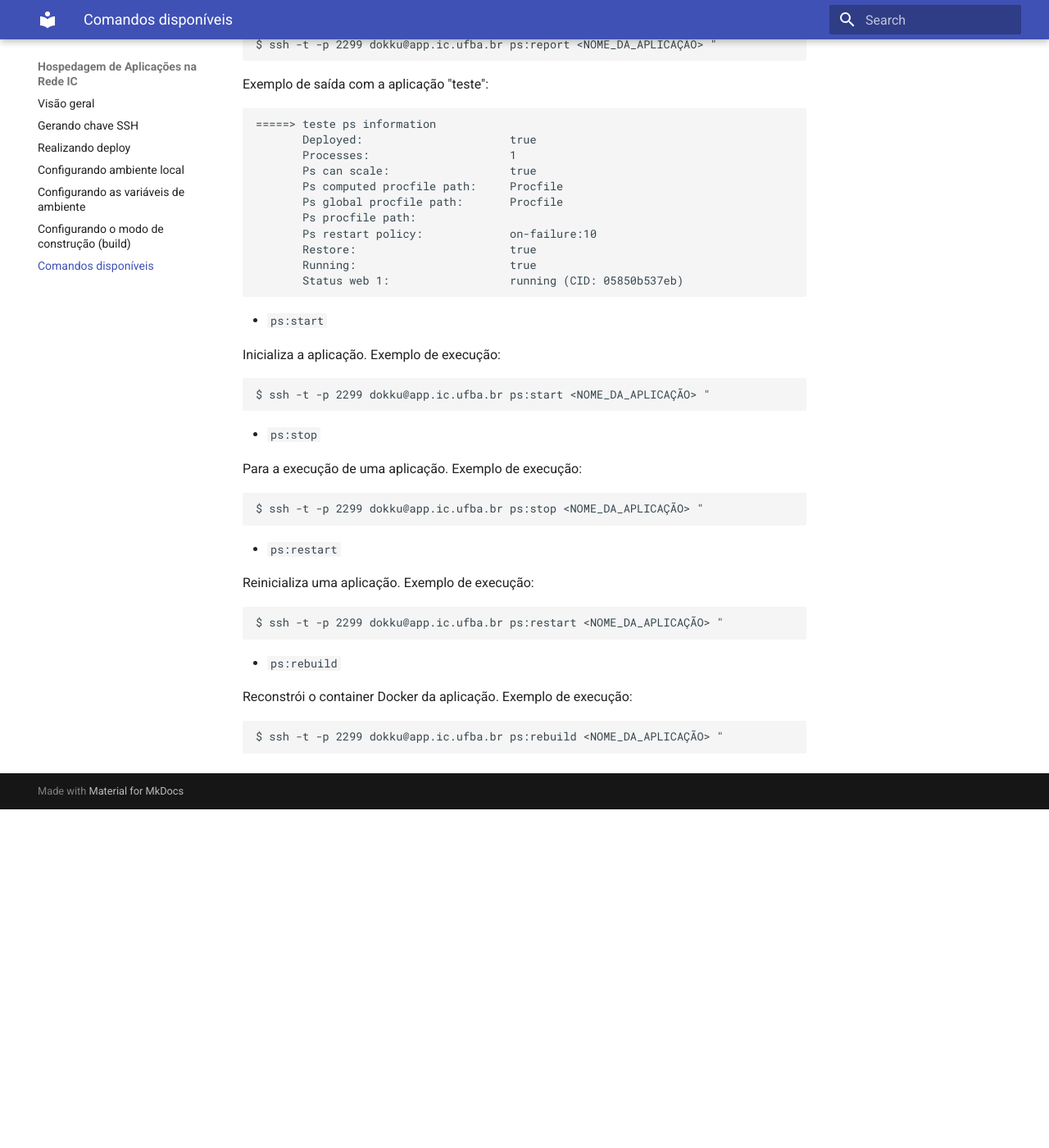
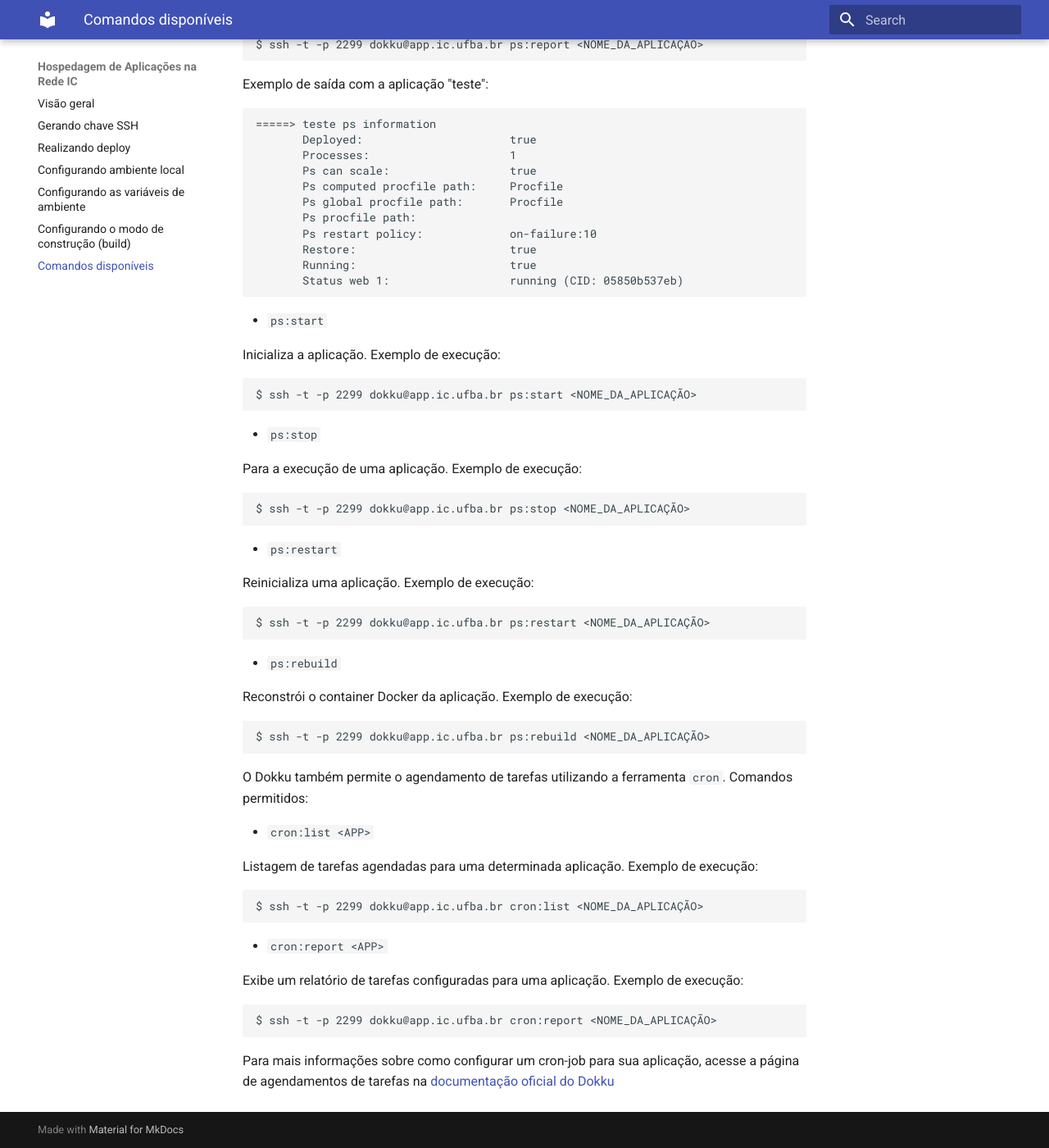
Before and after one commit to graco-ufba/app, an MkDocs documentation site: the page built from docs/comandos-permitidos.md, in a window 1280 px wide and 1400 px high, scrolled down 4551 px. Shown: the whole window at 82% size. Built offline with MkDocs 1.6.1 and Material for MkDocs 9.7.7, drawn with Linux system fonts in a browser that asks for light colours; before the commit the page ends 5538 px from its top, so only the background shows below that; some of the changed text lies outside the part shown.

Commit message:
Update comandos-permitidos.md
Atualização e correções.

````diff
--- a/docs/comandos-permitidos.md
+++ b/docs/comandos-permitidos.md
@@ -160,7 +160,7 @@ $ ssh -t -p 2299 dokku@app.ic.ufba.br config:set <NOME_DA_APLICAÇÃO> VAR1="val
 Exemplo de execução em base64:
 
 ```
-$ ssh -t -p 2299 dokku@app.ic.ufba.br config:set --encoded <NOME_DO_APP> KEY="$(base64 ~/.ssh/id_rsa)"
+$ ssh -t -p 2299 dokku@app.ic.ufba.br config:set --encoded <NOME_DO_APP> KEY="$(base64 ~/.ssh/id_rsa)
 ```
 ## Comandos Docker (containers)
 
@@ -169,14 +169,14 @@ $ ssh -t -p 2299 dokku@app.ic.ufba.br config:set --encoded <NOME_DO_APP> KEY="$(
 Este comando reunirá todos os IDs de container em execução para seu aplicativo e chamará a inspeção do docker, limpando os dados de saída para que possam ser copiados e colados em outro lugar com segurança. Exemplo de execução:
 
 ```
-$ ssh -t -p 2299 dokku@app.ic.ufba.br ps:inspect <NOME_DA_APLICAÇÃO> "
+$ ssh -t -p 2299 dokku@app.ic.ufba.br ps:inspect <NOME_DA_APLICAÇÃO>
 ```
 - `ps:report`
 
 Exibe um relatório de processo para um ou mais aplicativos. Exemplo de execução com a aplicação:
 
 ```
-$ ssh -t -p 2299 dokku@app.ic.ufba.br ps:report <NOME_DA_APLICAÇÃO> "
+$ ssh -t -p 2299 dokku@app.ic.ufba.br ps:report <NOME_DA_APLICAÇÃO>
 ```
 Exemplo de saída com a aplicação "teste":
 
@@ -198,26 +198,43 @@ Exemplo de saída com a aplicação "teste":
 Inicializa a aplicação. Exemplo de execução:
 
 ```
-$ ssh -t -p 2299 dokku@app.ic.ufba.br ps:start <NOME_DA_APLICAÇÃO> "
+$ ssh -t -p 2299 dokku@app.ic.ufba.br ps:start <NOME_DA_APLICAÇÃO>
 ```
 - `ps:stop`
 
 Para a execução de uma aplicação. Exemplo de execução:
 
 ```
-$ ssh -t -p 2299 dokku@app.ic.ufba.br ps:stop <NOME_DA_APLICAÇÃO> "
+$ ssh -t -p 2299 dokku@app.ic.ufba.br ps:stop <NOME_DA_APLICAÇÃO>
 ```
 - `ps:restart`
 
 Reinicializa uma aplicação. Exemplo de execução:
 
 ```
-$ ssh -t -p 2299 dokku@app.ic.ufba.br ps:restart <NOME_DA_APLICAÇÃO> "
+$ ssh -t -p 2299 dokku@app.ic.ufba.br ps:restart <NOME_DA_APLICAÇÃO>
 ```
 - `ps:rebuild`
 
 Reconstrói o container Docker da aplicação. Exemplo de execução:
 
 ```
-$ ssh -t -p 2299 dokku@app.ic.ufba.br ps:rebuild <NOME_DA_APLICAÇÃO> "
+$ ssh -t -p 2299 dokku@app.ic.ufba.br ps:rebuild <NOME_DA_APLICAÇÃO>
 ```
+O Dokku também permite o agendamento de tarefas utilizando a ferramenta `cron`. Comandos permitidos:
+
+- `cron:list <APP>`
+
+Listagem de tarefas agendadas para uma determinada aplicação. Exemplo de execução:
+
+```
+$ ssh -t -p 2299 dokku@app.ic.ufba.br cron:list <NOME_DA_APLICAÇÃO>
+```
+- `cron:report <APP>`
+
+Exibe um relatório de tarefas configuradas para uma aplicação. Exemplo de execução:
+
+```
+$ ssh -t -p 2299 dokku@app.ic.ufba.br cron:report <NOME_DA_APLICAÇÃO>
+```
+Para mais informações sobre como configurar um cron-job para sua aplicação, acesse a página de agendamentos de tarefas na [documentação oficial do Dokku](https://dokku.com/docs/processes/scheduled-cron-tasks/)
````
